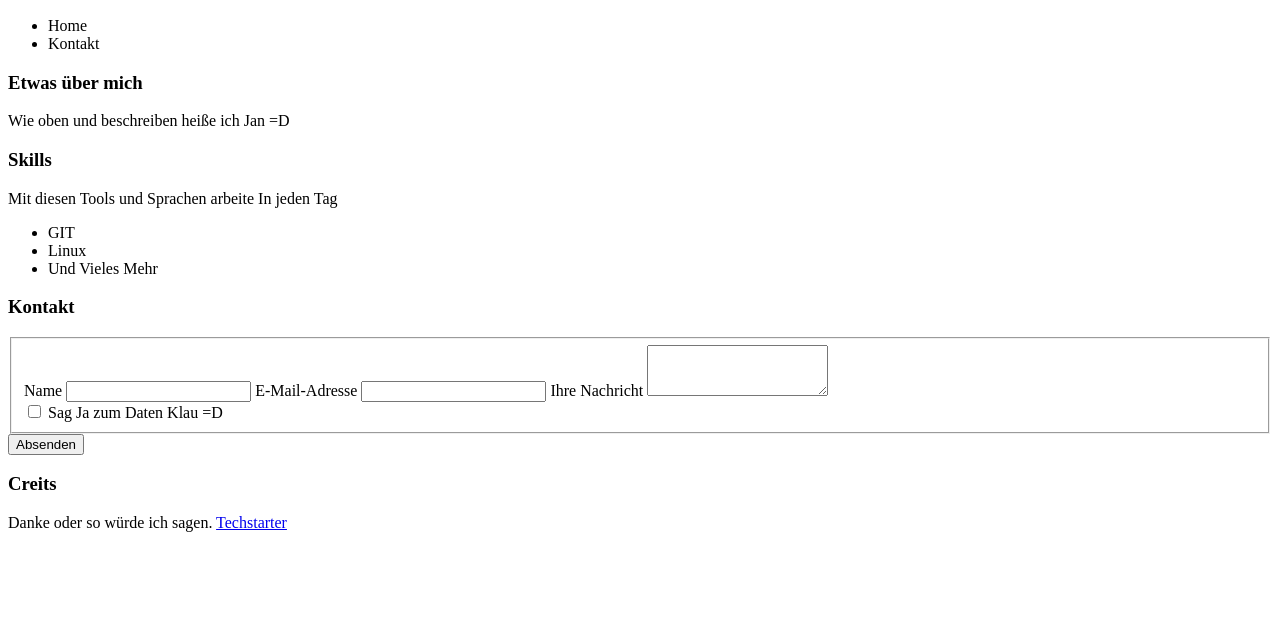
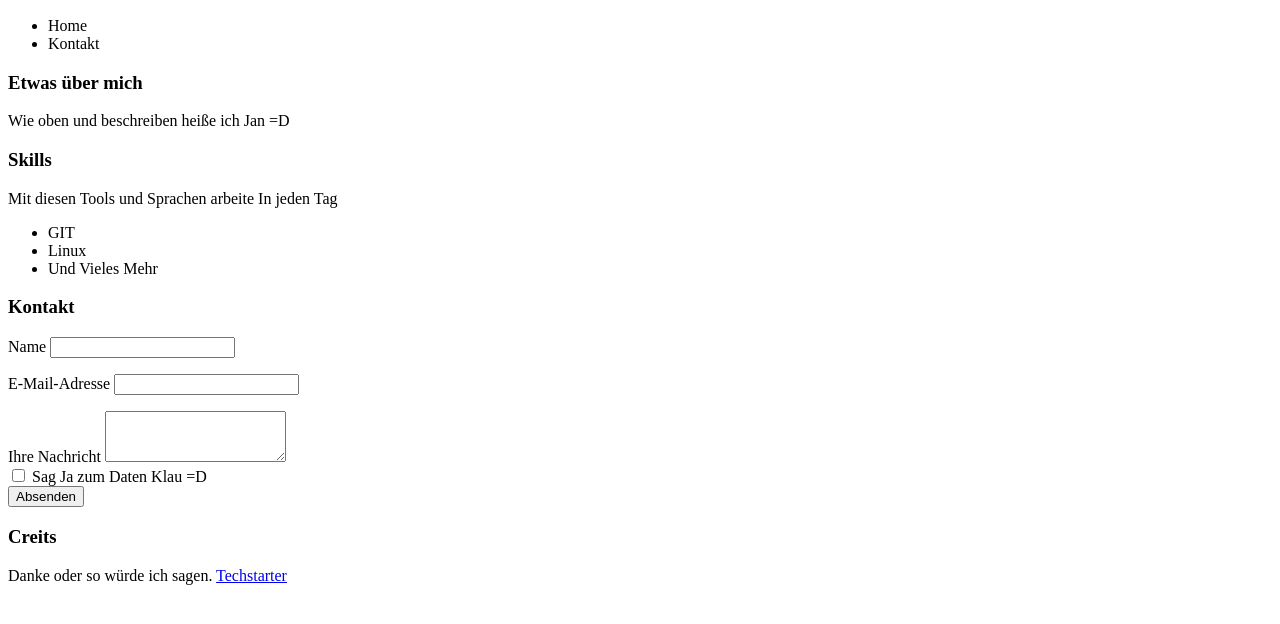
Before and after one commit to JanGastmann/mysite26.10.2023, a plain HTML site: page mysite/index.html in a window 1280 px wide. Shown: the part 110-734 px from the top of the page. Drawn offline with Linux system fonts and the light colour scheme.

Commit message:
Task tow

```diff
--- a/mysite/index.html
+++ b/mysite/index.html
@@ -27,17 +27,19 @@
     </ul>
     <h3>Kontakt</h3>
 
-    <form action="SENDEADRESSE" id="ft-form" method="POST" accept-charset="UTF-8">
-      <fieldset>
+    <form action="SENDEADRESSE"></form>
+
         <label>
           Name
           <input type="text" name="Name" required>
         </label>
         <label>
+          <P></P>
           E-Mail-Adresse
           <input type="email" name="E-Mail" required>
         </label>
         <label>
+          <p></p>
           Ihre Nachricht
           <textarea rows="3" name="Nachricht" required></textarea>
         </label>
```
